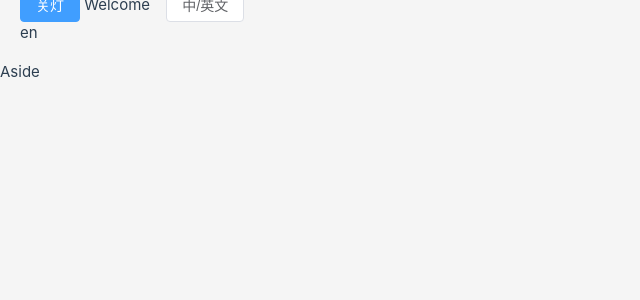
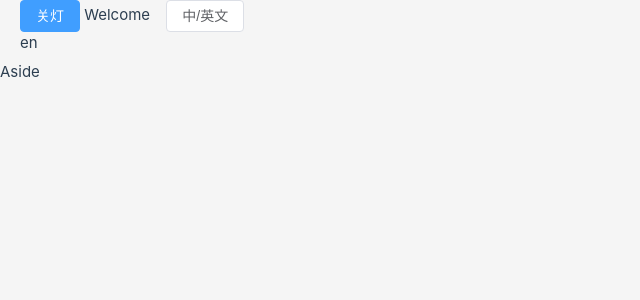
Before and after one commit to Liuqiaoying/my, a Vue app: page / in a window 1280 px wide. Shown: the top 300 px of the page, without its empty margins (0-640 px from the left). Built offline with nearby package versions, Linux system fonts and the light colour scheme.

Commit message:
style: 优化样式

```diff
--- a/src/common/Header.vue
+++ b/src/common/Header.vue
@@ -13,6 +13,6 @@ import LanguageChange from './LanguageChange.vue'
 
 <style scoped lang="scss">
 .header {
-  height: 80px;
+  height: 60px;
 }
 </style>
```
